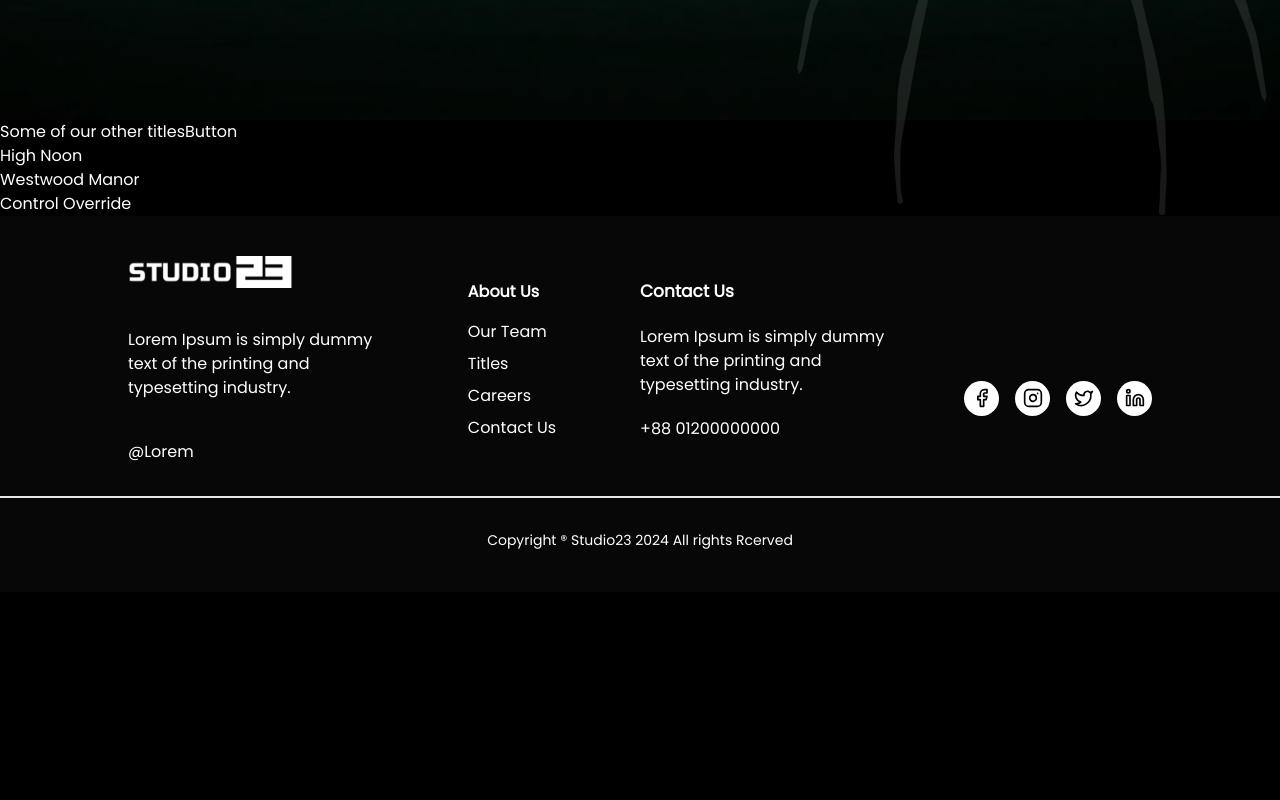
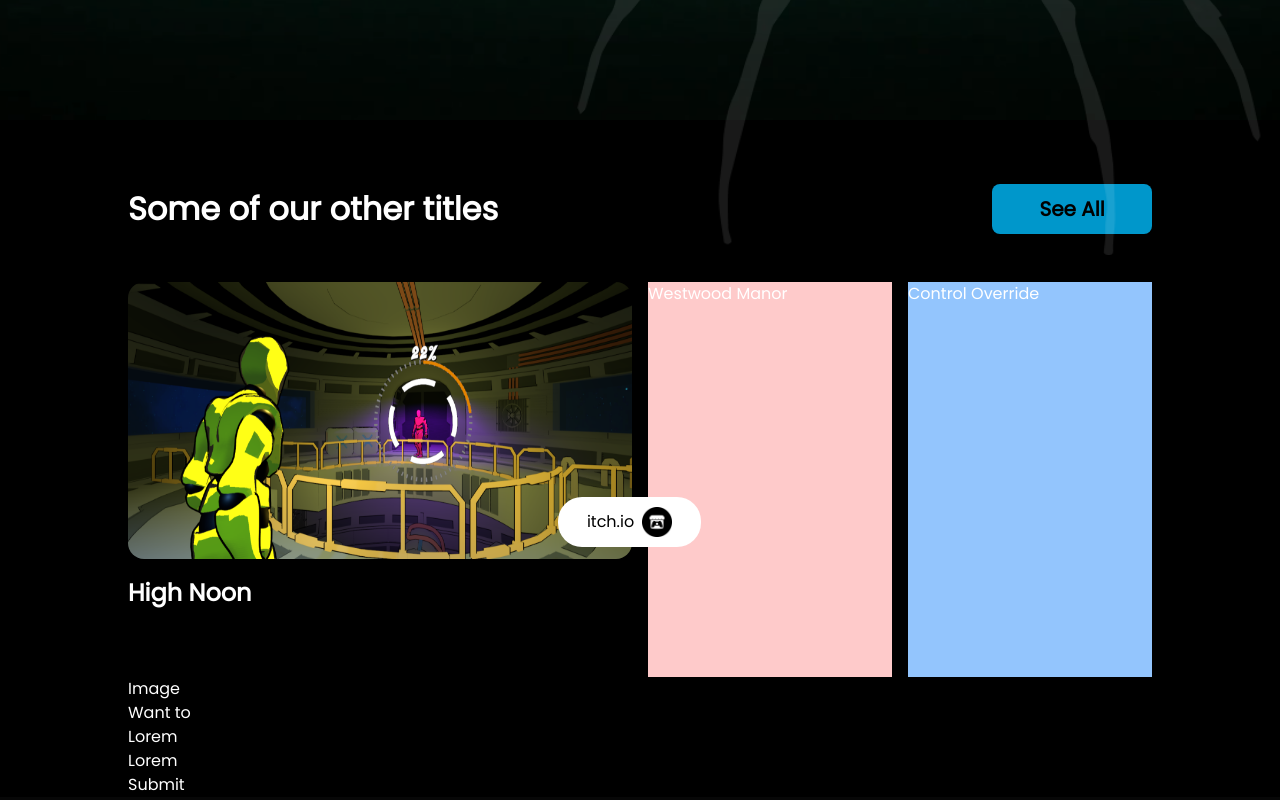
Before and after one commit to Studio-23-xyz/studio23-website, a Next.js app: page / in a window 1280 px wide. Shown: the part 680-1480 px from the top of the page. Before the commit the page ends 1272 px from the top, so only its background shows below. Built offline with nearby package versions, Linux system fonts and the light colour scheme.

Commit message:
Home Page - Hero Banner

```diff
--- a/src/app/page.js
+++ b/src/app/page.js
@@ -1,11 +1,12 @@
 "use client";
 import Image from "next/image";
+import Link from "next/link";
 
 export default function Home() {
   return (
     <div className="min-h-screen">
       {/* Hero Banner */}
-      <div className=" -z-10 w-full">
+      <div className="-z-10 w-full">
         {/* Background Image */}
         <Image
           src="/assets/SilentScreamBGLarge.png"
@@ -14,16 +15,18 @@ export default function Home() {
           alt="Hero BG"
           className="w-full h-[303px] md:h-screen"
         />
-        {/* Skull  */}
-        <div className="absolute top-[119px] md:top-[-40px] left-[173px] md:left-[675px]">
+        {/* Skull */}
+
+        <div className="absolute top-[100px] md:top-0 right-0">
           <Image
             src="/assets/silentScreamSkull.png"
             width={765}
             height={871}
             alt="Silent Scream Skull"
-            className="w-[208px] md:w-[880px] h-[221px] md:h-[935px]"
+            className="w-[220px] md:w-[880px] h-[220px] md:h-[935px]"
           />
         </div>
+
         {/* Logo & others */}
         <div className="flex flex-col justify-start w-[200px] md:w-[750px] absolute gap-2 md:gap-5 top-14 md:top-48 pl-6 md:pl-32">
           <Image
@@ -53,26 +56,71 @@ export default function Home() {
               width={30}
               height={30}
               alt="silent-scream-logo"
-              className="w-[15px] md:w-[30px] h-[15px] md:h-[30px]"
+              className="w-[15px] md:w-[25px] h-[15px] md:h-[25px]"
             />
           </button>
         </div>
       </div>
 
-      {/* Body Section*/}
-      <div>
-        <div className="flex">
+      {/* Main Body*/}
+      <div className="mt-12 md:mt-16 mx-6 md:mx-32">
+        {/* Titles Section*/}
+        <div className="flex justify-between items-center pb-4 md:pb-12">
           <div>
-            <h1>Some of our other titles</h1>
+            <h1 className="text-[14px] md:text-[32px] font-bold">
+              Some of our other titles
+            </h1>
           </div>
-          <div>Button</div>
+          <div>
+            <Link href="/our-titles">
+              <button
+                className="w-[80px] h-[25px] md:w-[160px] md:h-[50px] rounded-md md:rounded-lg bg-studio_blue text-[10px] md:text-[20px]
+             text-black font-extrabold hover:text-white hover:bg-black"
+              >
+                See All
+              </button>
+            </Link>
+          </div>
         </div>
+        <div className="flex flex-col md:flex-row gap-4">
+          <div className="md:w-1/2 flex flex-col gap-4">
+            <Image
+              src="/assets/highnoon-home.png"
+              width={1712}
+              height={760}
+              alt="silent-scream-logo"
+              className="w-[289px] md:w-[650px] h-[139px] md:h-[277px] rounded-2xl"
+            />
+            <h3 className="text-[12px] md:text-[24px] font-bold">High Noon</h3>
+            <div
+              className="w-[71px] md:w-[143px] h-[25px] md:h-[50px] bg-white flex justify-center items-center
+              gap-2 rounded-3xl relative left-[195px] md:left-[430px] bottom-[82px] md:bottom-[130px]"
+            >
+              <p className="text-[8px] md:text-[16px] font-medium text-black">
+                itch.io
+              </p>
+              <Image
+                src="/assets/itch-icon.png"
+                width={500}
+                height={500}
+                alt="itch-io Icon"
+                className="w-[15px] md:w-[30px] h-[15px] md:h-[30px]"
+              />
+            </div>
+          </div>
+
+          <div className="flex flex-row md:w-1/2 gap-3 md:gap-4">
+            <div className="w-1/2 bg-red-200">Westwood Manor</div>
+            <div className="w-1/2 bg-blue-300">Control Override</div>
+          </div>
+        </div>
+        {/* Publish Section*/}
         <div>
-          <div>High Noon</div>
-          <div>
-            <div>Westwood Manor</div>
-            <div>Control Override</div>
-          </div>
+          <div>Image</div>
+          <h1>Want to</h1>
+          <p>Lorem</p>
+          <p>Lorem</p>
+          <button>Submit</button>
         </div>
       </div>
     </div>
```
Also changed, not shown: public/assets/highnoon-home.png (added), public/assets/itch-icon.png (added).
